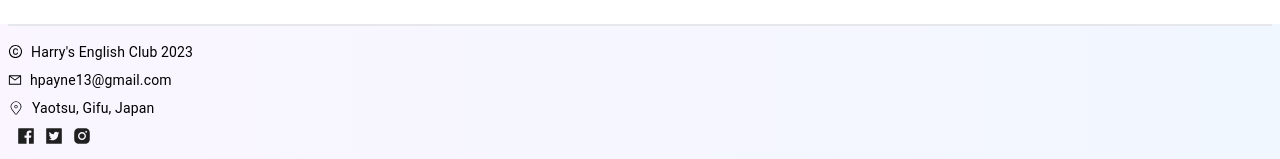
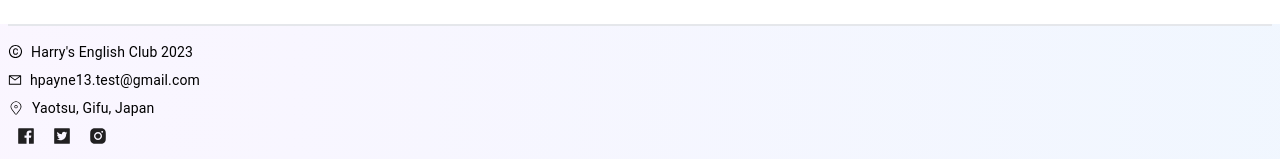
Before and after one commit to Lupercal13/harrys_english, a React (Vite) app: page / in a window 1280 px wide. Shown: the part 3912-4071 px from the top of the page. Built offline with nearby package versions, Linux system fonts and the light colour scheme.

Commit message:
footer changes

```diff
--- a/src/components/Footer.jsx
+++ b/src/components/Footer.jsx
@@ -12,12 +12,12 @@ const Footer = () => {
 
       <AiOutlineCopyright size={15}/> Harry's English Club {date}
         </p>
-      <p className='text-xs sm:text-sm text-black flex items-center gap-2'><AiOutlineMail/>hpayne13@gmail.com</p>
+      <a href="mailto:hpayne13.test@gmail.com" className='cursor-pointer hover:scale-[102%] ease'><p className='text-xs sm:text-sm text-black flex items-center gap-2'><AiOutlineMail/>hpayne13.test@gmail.com</p></a>
       <p className='text-xs sm:text-sm text-black flex items-center gap-2'><CiLocationOn size={16}/> Yaotsu, Gifu, Japan</p>
-      <div className='flex gap-2 ml-2'>
-        <AiFillFacebook size={20}/>
-        <AiFillTwitterSquare size={20}/>
-        <AiFillInstagram size={20}/>
+      <div className='flex gap-4 ml-2'>
+        <AiFillFacebook size={20} className='hover:scale-105 cursor-pointer'/>
+        <AiFillTwitterSquare size={20} className='hover:scale-105 cursor-pointer'/>
+        <AiFillInstagram size={20} className='hover:scale-105 cursor-pointer'/>
       </div>
       </div>
     </div>
```
